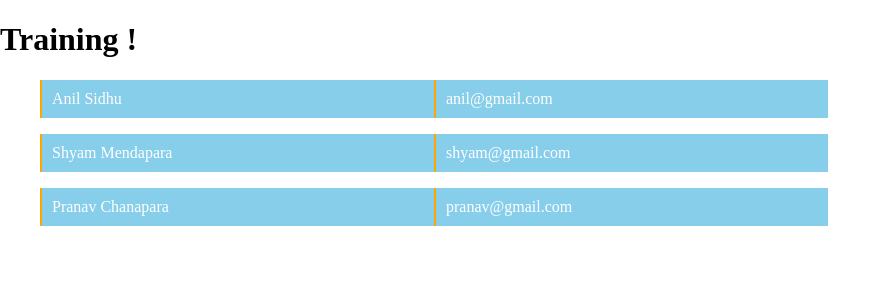
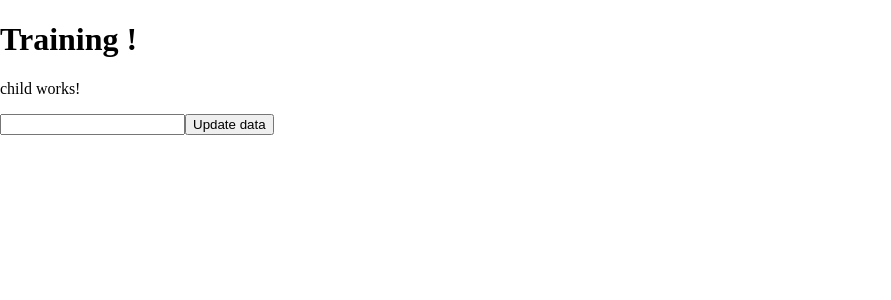
Before and after one commit to ShyamPatel0-0/Angular-Training, an Angular app in the folder Training/: page / in a window 1280 px wide. Shown: the top 300 px of the page, without its empty margins (0-891 px from the left). Built offline with nearby package versions, Linux system fonts and the light colour scheme.

Commit message:
function of parent called from child with data

```diff
--- a/Training/src/app/app.component.html
+++ b/Training/src/app/app.component.html
@@ -1,4 +1,3 @@
 <h1>{{ title }} !</h1>
-<ul *ngFor="let user of userDetails">
-  <app-user-details [user]="user"></app-user-details>
-</ul>
+
+<app-child (updateDataEvent)="updateData($event)"></app-child>
--- a/Training/src/app/app.component.ts
+++ b/Training/src/app/app.component.ts
@@ -7,18 +7,22 @@
 })
 export class AppComponent {
   title = 'Training';
-  userDetails = [
-    {
-      name: 'Anil Sidhu',
-      email: 'anil@gmail.com',
-    },
-    {
-      name: 'Shyam Mendapara',
-      email: 'shyam@gmail.com',
-    },
-    {
-      name: 'Pranav Chanapara',
-      email: 'pranav@gmail.com',
-    },
-  ];
+  // userDetails = [
+  //   {
+  //     name: 'Anil Sidhu',
+  //     email: 'anil@gmail.com',
+  //   },
+  //   {
+  //     name: 'Shyam Mendapara',
+  //     email: 'shyam@gmail.com',
+  //   },
+  //   {
+  //     name: 'Pranav Chanapara',
+  //     email: 'pranav@gmail.com',
+  //   },
+  // ];
+
+  updateData(item:string) {
+    console.log(item);
+  }
 }
--- a/Training/src/app/app.module.ts
+++ b/Training/src/app/app.module.ts
@@ -3,10 +3,11 @@
 
 import { AppRoutingModule } from './app-routing.module';
 import { AppComponent } from './app.component';
-import { UserDetailsComponent } from './user-details/user-details.component';
+import { ChildComponent } from './child/child.component';
+
 
 @NgModule({
-  declarations: [AppComponent, UserDetailsComponent],
+  declarations: [AppComponent, ChildComponent],
   imports: [BrowserModule, AppRoutingModule],
   providers: [],
   bootstrap: [AppComponent],
--- /dev/null
+++ b/Training/src/app/child/child.component.html
@@ -0,0 +1,3 @@
+<p>child works!</p>
+<input type="text" #box />
+<button (click)="updateDataEvent.emit(box.value)">Update data</button>
--- a/Training/src/app/user-details/user-details.component.css
+++ /dev/null
@@ -1,9 +0,0 @@
-li {
-  list-style: none;
-  display: inline-block;
-  background-color: skyblue;
-  border-left: 2px solid orange;
-  width: 30%;
-  color: #fff;
-  padding: 10px;
-}
--- a/Training/src/app/user-details/user-details.component.html
+++ /dev/null
@@ -1,2 +0,0 @@
-<li>{{ user.name }}</li>
-<li>{{ user.email }}</li>
--- a/Training/src/app/user-details/user-details.component.ts
+++ /dev/null
@@ -1,16 +0,0 @@
-import { Component, Input } from '@angular/core';
-
-@Component({
-  selector: 'app-user-details',
-  templateUrl: './user-details.component.html',
-  styleUrls: ['./user-details.component.css'],
-})
-export class UserDetailsComponent {
-  @Input() user: {
-    name: string;
-    email: string;
-  } = {
-    name: '',
-    email: '',
-  };
-}
```
Also changed, not shown: Training/src/app/child/child.component.ts (added, +11 -0 lines), Training/src/app/child/child.component.css (added), 1 other file (tests, documents, lock files or other folders).
